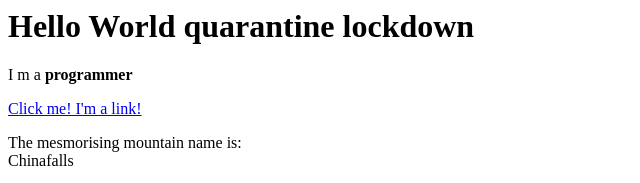
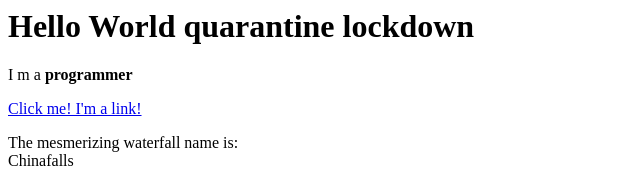
Before and after one commit to dream-codee/cartoon-character, a plain HTML site: page test1.html in a window 1280 px wide. Shown: the top 183 px of the page, 0-640 px from the left. Drawn offline with Linux system fonts and the light colour scheme.

Commit message:
added the mesmorizing waterfall to the paragraph tag

```diff
--- a/test1.html
+++ b/test1.html
@@ -7,7 +7,7 @@
 <h1>Hello World quarantine lockdown</h1>
 <p>I m a <b>programmer</b></p>
 <a href="http://google.com" target="_blank" title="Lets go to Google">Click me! I'm  a link!</a>
-<p>The mesmorising mountain name is:<br>
+<p>The mesmerizing  waterfall name is:<br>
 Chinafalls</p>
 <img src="https://www.shutterstock.com/blog/wp-content/uploads/sites/5/2017/04/chinafalls2.jpg?w=750&h=499">
 </body>
```
